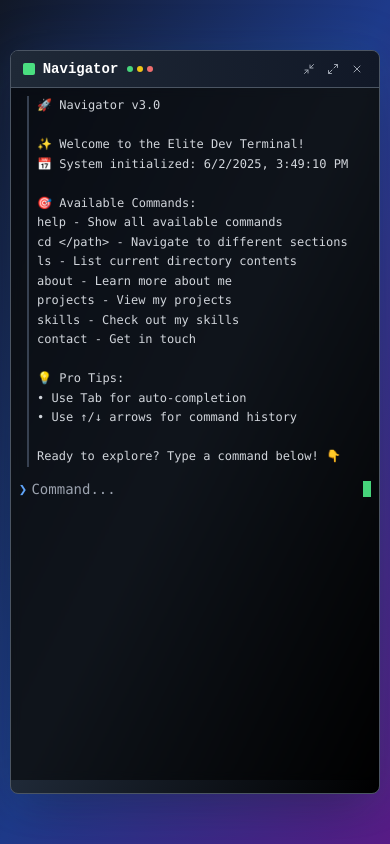
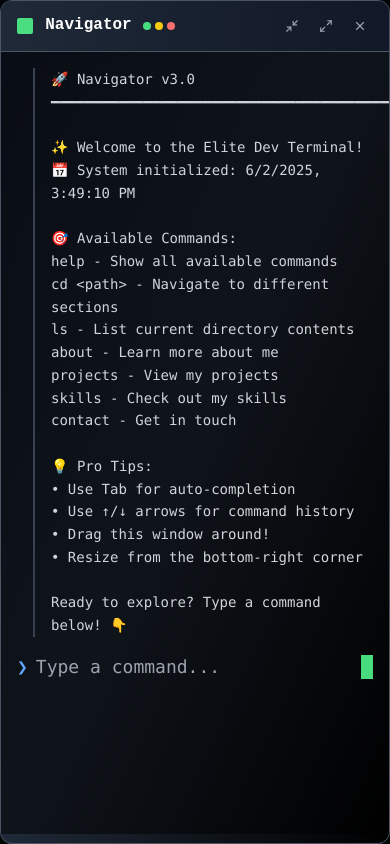
Before and after one commit to empty-7545/Elite_dev, a React (Vite) app: page /about in a window 390 px wide. Shown: the top 844 px of the page. Built offline with nearby package versions, Linux system fonts and the light colour scheme.

Commit message:
new_one_05

```diff
--- a/src/components/Terminal.tsx
+++ b/src/components/Terminal.tsx
@@ -29,11 +29,12 @@ const ModernTerminal: React.FC<TerminalProps> = ({ onCommand }) => {
   const [historyIndex, setHistoryIndex] = useState(-1);
   const [isMinimized, setIsMinimized] = useState(false);
   const [isMaximized, setIsMaximized] = useState(false);
-  const [position, setPosition] = useState<Position>({ x: 50, y: 50 });
+  const [position, setPosition] = useState<Position>({ x: 100, y: 100 });
   const [size, setSize] = useState({ width: 800, height: 500 });
-  const [screenSize, setScreenSize] = useState({ width: 0, height: 0 });
+  const [isMobile, setIsMobile] = useState(false);
   const [isDragging, setIsDragging] = useState(false);
   const [dragOffset, setDragOffset] = useState<Position>({ x: 0, y: 0 });
+  const [isResizing, setIsResizing] = useState(false);
   const [isVisible, setIsVisible] = useState(true);
   const [isAnimating, setIsAnimating] = useState(false);
 
@@ -41,57 +42,33 @@ const ModernTerminal: React.FC<TerminalProps> = ({ onCommand }) => {
   const terminalBodyRef = useRef<HTMLDivElement>(null);
   const inputRef = useRef<HTMLInputElement>(null);
 
-  // Get screen size and responsive breakpoints
+  // Check if mobile device
   useEffect(() => {
-    const updateScreenSize = () => {
-      const width = window.innerWidth;
-      const height = window.innerHeight;
-      setScreenSize({ width, height });
-
-      // Responsive size adjustments
-      if (width < 480) {
-        // Extra small screens (phones)
-        setSize({ width: width - 20, height: height - 100 });
-        setPosition({ x: 10, y: 50 });
-      } else if (width < 768) {
-        // Small screens (small tablets)
-        setSize({ width: width - 40, height: height - 120 });
-        setPosition({ x: 20, y: 60 });
-      } else if (width < 1024) {
-        // Medium screens (tablets)
-        setSize({ width: Math.min(700, width - 100), height: Math.min(500, height - 150) });
-        setPosition({ x: 50, y: 75 });
-      } else {
-        // Large screens (desktop)
-        setSize({ width: 800, height: 500 });
-        setPosition({ x: 100, y: 100 });
-      }
+    const checkMobile = () => {
+      setIsMobile(window.innerWidth < 768);
     };
 
-    updateScreenSize();
-    window.addEventListener('resize', updateScreenSize);
+    checkMobile();
+    window.addEventListener('resize', checkMobile);
 
-    return () => window.removeEventListener('resize', updateScreenSize);
+    return () => window.removeEventListener('resize', checkMobile);
   }, []);
 
-  // Check if mobile device
-  const isMobile = screenSize.width < 768;
-  const isTablet = screenSize.width >= 768 && screenSize.width < 1024;
-  const isExtraSmall = screenSize.width < 480;
-
-  // Welcome message with responsive styling
+  // Welcome message with modern styling
   useEffect(() => {
     const welcomeMessage: HistoryEntry = {
       command: '',
       result: {
         success: true,
-        output: `🚀 Navigator v3.0${isMobile ? '\n' : '\n━━━━━━━━━━━━━━━━━━━━━━━━━━━━━━━━━━━━━━━━━━━━━━━━━━━━━━━━━━━━━━━━━━━━━━━━━━━━━━━━━━\n'}
+        output: `🚀 Navigator v3.0
+━━━━━━━━━━━━━━━━━━━━━━━━━━━━━━━━━━━━━━━━━━━━━━━━━━━━━━━━━━━━━━━━━━━━━━━━━━━━━━━━━━
+
 ✨ Welcome to the Elite Dev Terminal!
 📅 System initialized: ${new Date().toLocaleString()}
 
 🎯 Available Commands:
   help        - Show all available commands
-  cd </path>   - Navigate to different sections
+  cd <path>   - Navigate to different sections
   ls          - List current directory contents
   about       - Learn more about me
   projects    - View my projects
@@ -100,7 +77,9 @@ const ModernTerminal: React.FC<TerminalProps> = ({ onCommand }) => {
 
 💡 Pro Tips:
   • Use Tab for auto-completion
-  • Use ↑/↓ arrows for command history${!isMobile ? '\n  • Drag this window around!\n  • Resize from the bottom-right corner' : ''}
+  • Use ↑/↓ arrows for command history
+  • Drag this window around!
+  • Resize from the bottom-right corner
 
 Ready to explore? Type a command below! 👇`,
       },
@@ -108,7 +87,7 @@ Ready to explore? Type a command below! 👇`,
     };
 
     setHistory([welcomeMessage]);
-  }, [isMobile]);
+  }, []);
 
   // Auto-scroll to bottom
   useEffect(() => {
@@ -117,9 +96,9 @@ Ready to explore? Type a command below! 👇`,
     }
   }, [history]);
 
-  // Handle dragging (disabled on mobile and tablet)
+  // Handle dragging (disabled on mobile)
   const handleMouseDown = (e: React.MouseEvent) => {
-    if (isMobile || isTablet) return;
+    if (isMobile) return;
     if (e.target === e.currentTarget || (e.target as HTMLElement).closest('.drag-handle')) {
       setIsDragging(true);
       setDragOffset({
@@ -130,13 +109,10 @@ Ready to explore? Type a command below! 👇`,
   };
 
   const handleMouseMove = (e: MouseEvent) => {
-    if (isDragging && !isMaximized && !isMobile && !isTablet) {
-      const newX = Math.max(0, Math.min(screenSize.width - size.width, e.clientX - dragOffset.x));
-      const newY = Math.max(0, Math.min(screenSize.height - size.height, e.clientY - dragOffset.y));
-
+    if (isDragging && !isMaximized) {
       setPosition({
-        x: newX,
-        y: newY,
+        x: e.clientX - dragOffset.x,
+        y: e.clientY - dragOffset.y,
       });
     }
   };
@@ -155,7 +131,7 @@ Ready to explore? Type a command below! 👇`,
       document.removeEventListener('mousemove', handleMouseMove);
       document.removeEventListener('mouseup', handleMouseUp);
     };
-  }, [isDragging, dragOffset, screenSize, size]);
+  }, [isDragging, dragOffset]);
 
   // Handle window controls
   const handleMinimize = () => {
@@ -185,7 +161,7 @@ Ready to explore? Type a command below! 👇`,
     }
   };
 
-  // Handle command execution
+  // Handle command execution - Auto-minimize on cd commands
   const handleSubmit = (e: React.FormEvent) => {
     e.preventDefault();
 
@@ -208,14 +184,16 @@ Ready to explore? Type a command below! 👇`,
     // Check if the command is a cd command and auto-minimize
     const trimmedInput = input.trim().toLowerCase();
     if (trimmedInput.startsWith('cd ') || trimmedInput === 'cd') {
+      // Add a small delay to show the command result before minimizing
       setTimeout(() => {
         handleMinimize();
-      }, 1000);
+      }, 1000); // 1 second delay to see the result
     }
 
     setInput('');
     setHistoryIndex(-1);
 
+    // Keep focus on input after command execution
     if (inputRef.current) {
       inputRef.current.focus();
     }
@@ -248,20 +226,20 @@ Ready to explore? Type a command below! 👇`,
     }
   };
 
-  // Render history entries with responsive styling
+  // Render history entries
   const renderHistoryEntries = () => {
     return history.map((entry, index) => (
-      <div key={index} className="mb-3 md:mb-4 animate-fade-in">
+      <div key={index} className="mb-4 animate-fade-in">
         {entry.command && (
-          <div className="flex items-center mb-1 md:mb-2 flex-wrap">
-            <span className="text-blue-400 font-mono font-bold text-sm md:text-base">❯</span>
-            <span className="ml-2 text-white font-mono text-sm md:text-base break-all">{entry.command}</span>
-            <span className="ml-auto text-gray-500 text-xs mt-1 md:mt-0 w-full md:w-auto">
+          <div className="flex items-center mb-2">
+            <span className="text-blue-400 font-mono font-bold">❯</span>
+            <span className="ml-2 text-white font-mono">{entry.command}</span>
+            <span className="ml-auto text-gray-500 text-xs">
               {entry.timestamp.toLocaleTimeString()}
             </span>
           </div>
         )}
-        <div className="text-gray-300 font-mono text-xs md:text-sm leading-relaxed whitespace-pre-line ml-2 md:ml-4 border-l-2 border-gray-700 pl-2 md:pl-4 break-words">
+        <div className="text-gray-300 font-mono text-sm leading-relaxed whitespace-pre-line ml-4 border-l-2 border-gray-700 pl-4">
           {entry.result.output}
         </div>
       </div>
@@ -270,40 +248,35 @@ Ready to explore? Type a command below! 👇`,
 
   if (!isVisible) return null;
 
-  // Minimized state with responsive positioning
+  // Minimized state
   if (isMinimized) {
     return (
       <div
-        className="fixed z-50 cursor-pointer bottom-4 right-4"
+        className={`fixed z-50 cursor-pointer ${
+          isMobile ? 'bottom-4 right-4' : 'bottom-4 left-4'
+        }`}
         onClick={handleRestore}
       >
-        <div className="bg-gradient-to-r from-gray-900 to-gray-800 border border-gray-600 rounded-lg px-3 md:px-4 py-2 shadow-lg hover:shadow-xl transition-all duration-300 hover:scale-105">
+        <div className="bg-gradient-to-r from-gray-900 to-gray-800 border border-gray-600 rounded-lg px-4 py-2 shadow-lg hover:shadow-xl transition-all duration-300 hover:scale-105">
           <div className="flex items-center space-x-2">
-            <div className="w-3 h-3 md:w-4 md:h-4 bg-green-400 rounded-sm"></div>
-            <span className="text-white text-xs md:text-sm font-medium">Terminal</span>
-            <div className="w-1.5 h-1.5 md:w-2 md:h-2 bg-green-400 rounded-full animate-pulse"></div>
+            <div className="w-4 h-4 bg-green-400 rounded-sm"></div>
+            <span className="text-white text-sm font-medium">Terminal</span>
+            <div className="w-2 h-2 bg-green-400 rounded-full animate-pulse"></div>
           </div>
         </div>
       </div>
     );
   }
 
-  // Responsive window styling
-  const getWindowStyle = () => {
-    if (isMobile || isTablet) {
-      return isMaximized
-        ? { top: 0, left: 0, width: '100vw', height: '100vh' }
-        : {
-            top: `${position.y}px`,
-            left: `${position.x}px`,
-            width: `${size.width}px`,
-            height: `${size.height}px`,
-            maxWidth: '100vw',
-            maxHeight: '100vh'
-          };
-    }
-
-    return isMaximized
+  const windowStyle = isMobile
+    ? {
+        top: '0px',
+        left: '0px',
+        width: '100vw',
+        height: '100vh',
+        position: 'fixed' as const
+      }
+    : isMaximized
       ? { top: 0, left: 0, width: '100vw', height: '100vh' }
       : {
           top: `${position.y}px`,
@@ -311,58 +284,55 @@ Ready to explore? Type a command below! 👇`,
           width: `${size.width}px`,
           height: `${size.height}px`
         };
-  };
 
   return (
     <div
       ref={terminalRef}
       className={`fixed z-50 transition-all duration-300 ${
         isAnimating ? 'animate-bounce' : ''
-      } ${isDragging ? 'cursor-grabbing' : (isMobile || isTablet ? '' : 'cursor-grab')}`}
-      style={getWindowStyle()}
+      } ${isDragging ? 'cursor-grabbing' : 'cursor-grab'}`}
+      style={windowStyle}
     >
       {/* Window Container */}
-      <div className="h-full bg-gradient-to-br from-gray-900 via-gray-800 to-black border border-gray-600 rounded-lg md:rounded-xl shadow-2xl overflow-hidden backdrop-blur-sm">
+      <div className="h-full bg-gradient-to-br from-gray-900 via-gray-800 to-black border border-gray-600 rounded-xl shadow-2xl overflow-hidden backdrop-blur-sm">
 
         {/* Title Bar */}
         <div
-          className={`drag-handle bg-gradient-to-r from-gray-800 to-gray-900 border-b border-gray-600 px-3 md:px-4 py-2 md:py-3 flex items-center justify-between ${
-            !isMobile && !isTablet ? 'cursor-move' : ''
-          }`}
+          className="drag-handle bg-gradient-to-r from-gray-800 to-gray-900 border-b border-gray-600 px-4 py-3 flex items-center justify-between cursor-move"
           onMouseDown={handleMouseDown}
         >
-          <div className="flex items-center space-x-2 md:space-x-3">
-            <div className="w-3 h-3 md:w-4 md:h-4 bg-green-400 rounded-sm"></div>
-            <span className="text-white font-semibold text-sm md:text-base">Navigator</span>
+          <div className="flex items-center space-x-3">
+            <div className="w-4 h-4 bg-green-400 rounded-sm"></div>
+            <span className="text-white font-semibold">Navigator</span>
             <div className="flex space-x-1">
-              <div className="w-1.5 h-1.5 md:w-2 md:h-2 bg-green-400 rounded-full animate-pulse"></div>
-              <div className="w-1.5 h-1.5 md:w-2 md:h-2 bg-yellow-400 rounded-full animate-pulse delay-100"></div>
-              <div className="w-1.5 h-1.5 md:w-2 md:h-2 bg-red-400 rounded-full animate-pulse delay-200"></div>
+              <div className="w-2 h-2 bg-green-400 rounded-full animate-pulse"></div>
+              <div className="w-2 h-2 bg-yellow-400 rounded-full animate-pulse delay-100"></div>
+              <div className="w-2 h-2 bg-red-400 rounded-full animate-pulse delay-200"></div>
             </div>
           </div>
 
           {/* Window Controls */}
-          <div className="flex items-center space-x-1 md:space-x-2">
+          <div className="flex items-center space-x-2">
             <button
               onClick={handleMinimize}
-              className="p-1 md:p-1.5 hover:bg-gray-700 rounded-md transition-colors group"
+              className="p-1.5 hover:bg-gray-700 rounded-md transition-colors group"
               title="Minimize"
             >
-              <Minimize2 size={isExtraSmall ? 12 : 14} className="text-gray-400 group-hover:text-yellow-400" />
+              <Minimize2 size={14} className="text-gray-400 group-hover:text-yellow-400" />
             </button>
             <button
               onClick={handleMaximize}
-              className="p-1 md:p-1.5 hover:bg-gray-700 rounded-md transition-colors group"
+              className="p-1.5 hover:bg-gray-700 rounded-md transition-colors group"
               title={isMaximized ? "Restore" : "Maximize"}
             >
-              <Maximize2 size={isExtraSmall ? 12 : 14} className="text-gray-400 group-hover:text-green-400" />
+              <Maximize2 size={14} className="text-gray-400 group-hover:text-green-400" />
             </button>
             <button
               onClick={handleClose}
-              className="p-1 md:p-1.5 hover:bg-red-600 rounded-md transition-colors group"
+              className="p-1.5 hover:bg-red-600 rounded-md transition-colors group"
               title="Close"
             >
-              <X size={isExtraSmall ? 12 : 14} className="text-gray-400 group-hover:text-white" />
+              <X size={14} className="text-gray-400 group-hover:text-white" />
             </button>
           </div>
         </div>
@@ -371,14 +341,14 @@ Ready to explore? Type a command below! 👇`,
         <div
           className="flex-1 overflow-auto bg-black/50 backdrop-blur-sm"
           ref={terminalBodyRef}
-          style={{ height: 'calc(100% - 50px)' }}
+          style={{ height: 'calc(100% - 60px)' }}
         >
-          <div className="p-2 md:p-4 space-y-1 md:space-y-2">
+          <div className="p-4 space-y-2">
             {renderHistoryEntries()}
 
             {/* Input Line */}
-            <div className="flex items-center space-x-1 md:space-x-2 mt-2 md:mt-4">
-              <span className="text-blue-400 font-mono font-bold text-sm md:text-lg">❯</span>
+            <div className="flex items-center space-x-2 mt-4">
+              <span className="text-blue-400 font-mono font-bold text-lg">❯</span>
               <input
                 ref={inputRef}
                 type="text"
@@ -390,19 +360,19 @@ Ready to explore? Type a command below! 👇`,
                     handleSubmit(e);
                   }
                 }}
-                className="flex-1 bg-transparent text-white font-mono text-sm md:text-lg outline-none border-none caret-green-400"
-                placeholder={isExtraSmall ? "Command..." : "Type a command..."}
+                className="flex-1 bg-transparent text-white font-mono text-lg outline-none border-none caret-green-400"
+                placeholder="Type a command..."
                 autoFocus
                 spellCheck="false"
                 autoComplete="off"
               />
-              <div className="w-2 h-4 md:w-3 md:h-6 bg-green-400 animate-pulse"></div>
+              <div className="w-3 h-6 bg-green-400 animate-pulse"></div>
             </div>
           </div>
         </div>
 
-        {/* Resize Handle - Only show on desktop */}
-        {!isMaximized && !isMobile && !isTablet && (
+        {/* Resize Handle */}
+        {!isMaximized && !isMobile && (
           <div
             className="absolute bottom-0 right-0 w-4 h-4 cursor-nw-resize"
             style={{
@@ -413,131 +383,9 @@ Ready to explore? Type a command below! 👇`,
       </div>
 
       {/* Glow Effect */}
-      <div className="absolute inset-0 bg-gradient-to-br from-blue-500/10 to-green-500/10 rounded-lg md:rounded-xl pointer-events-none -z-10 blur-xl"></div>
+      <div className="absolute inset-0 bg-gradient-to-br from-blue-500/10 to-green-500/10 rounded-xl pointer-events-none -z-10 blur-xl"></div>
     </div>
   );
 };
 
-// Demo component with sample command handler
-const TerminalDemo = () => {
-  const handleCommand = (command: string): CommandResult => {
-    const cmd = command.trim().toLowerCase();
-
-    switch (cmd) {
-      case 'help':
-        return {
-          success: true,
-          output: `Available commands:
-• help - Show this help message
-• about - Learn about me
-• projects - View my projects
-• skills - My technical skills
-• contact - Get in touch
-• clear - Clear terminal
-• date - Show current date
-• whoami - Current user info`
-        };
-
-      case 'about':
-        return {
-          success: true,
-          output: `👋 Hi! I'm a passionate developer who loves creating amazing digital experiences.
-
-🎯 What I do:
-• Full-stack web development
-• Mobile app development
-• UI/UX design
-• System architecture
-
-💡 I believe in writing clean, efficient code and creating user-friendly interfaces.`
-        };
-
-      case 'projects':
-        return {
-          success: true,
-          output: `🚀 My Recent Projects:
-
-1. 📱 Mobile Banking App
-   - React Native, Node.js, MongoDB
-   - Secure payment processing
-
-2. 🛒 E-commerce Platform
-   - Next.js, PostgreSQL, Stripe
-   - Real-time inventory management
-
-3. 🎮 Game Development Studio Site
-   - React, Three.js, WebGL
-   - Interactive 3D experiences`
-        };
-
-      case 'skills':
-        return {
-          success: true,
-          output: `💻 Technical Skills:
-
-Frontend:
-• JavaScript/TypeScript ⭐⭐⭐⭐⭐
-• React/Next.js ⭐⭐⭐⭐⭐
-• Vue.js ⭐⭐⭐⭐
-• CSS/Tailwind ⭐⭐⭐⭐⭐
-
-Backend:
-• Node.js/Express ⭐⭐⭐⭐⭐
-• Python/Django ⭐⭐⭐⭐
-• PostgreSQL/MongoDB ⭐⭐⭐⭐
-• AWS/Docker ⭐⭐⭐⭐`
-        };
-
-      case 'contact':
-        return {
-          success: true,
-          output: `📬 Let's Connect!
-
-📧 Email: developer@example.com
-🐙 GitHub: github.com/developer
-💼 LinkedIn: linkedin.com/in/developer
-🐦 Twitter: @developer
-🌐 Website: developer.dev
-
-Feel free to reach out for collaborations or just to say hi! 👋`
-        };
-
-      case 'clear':
-        return {
-          success: true,
-          output: '',
-          clear: true
-        };
-
-      case 'date':
-        return {
-          success: true,
-          output: `📅 ${new Date().toLocaleString()}`
-        };
-
-      case 'whoami':
-        return {
-          success: true,
-          output: `👤 guest@navigator:~$
-💻 System: Navigator Terminal v3.0
-🌍 Location: Web Browser
-🔑 Access Level: Guest`
-        };
-
-      default:
-        return {
-          success: false,
-          output: `Command not found: ${command}
-Type 'help' to see available commands.`
-        };
-    }
-  };
-
-  return (
-    <div className="min-h-screen bg-gradient-to-br from-gray-900 via-blue-900 to-purple-900">
-      <ModernTerminal onCommand={handleCommand} />
-    </div>
-  );
-};
-
-export default TerminalDemo;
+export default ModernTerminal;
--- a/src/pages/AboutPage.tsx
+++ b/src/pages/AboutPage.tsx
@@ -265,7 +265,7 @@ const GameifiedAboutPage: React.FC = () => {
   };
 
   return (
-    <div className="min-h-screen bg-gradient-to-br from-gray-900 via-purple-900 to-indigo-900 p-2 sm:p-4 lg:p-6 relative overflow-hidden">
+    <div className="min-h-screen  from-gray-900 via-purple-900 to-indigo-900 p-2 sm:p-4 lg:p-6 relative overflow-hidden">
       {/* Animated Background */}
       <div className="absolute inset-0 overflow-hidden">
         <div className="absolute top-1/4 left-1/4 w-48 h-48 sm:w-64 sm:h-64 lg:w-96 lg:h-96 bg-purple-500 rounded-full mix-blend-multiply filter blur-xl opacity-20 animate-pulse"></div>
--- a/src/pages/EducationPage.tsx
+++ b/src/pages/EducationPage.tsx
@@ -228,7 +228,7 @@ const EducationPage: React.FC = () => {
   };
 
   return (
-    <div className="min-h-screen bg-gradient-to-br from-gray-900 via-black to-gray-800 p-3 sm:p-6">
+    <div className="min-h-screen  from-gray-900 via-black to-gray-800 p-3 sm:p-6">
       <div className="max-w-6xl mx-auto">
 
         {/* Header with Player Stats */}
@@ -510,12 +510,12 @@ const EducationPage: React.FC = () => {
             "Knowledge is power, but applied knowledge is unstoppable."
           </p>
           <div className="flex flex-col sm:flex-row justify-center space-y-3 sm:space-y-0 sm:space-x-4 px-4">
-            <button
+            {/* <button
               onClick={handleNavigateToSkills}
               className="px-6 py-3 bg-gradient-to-r from-green-500 to-yellow-500 text-black font-semibold rounded-lg hover:from-green-400 hover:to-yellow-400 transition-all flex items-center justify-center text-sm sm:text-base"
             >
               View Skills <ChevronRight className="w-4 h-4 ml-2" />
-            </button>
+            </button> */}
           </div>
         </div>
       </div>
--- a/src/pages/ProjectsPage.tsx
+++ b/src/pages/ProjectsPage.tsx
@@ -271,7 +271,7 @@ const ProjectsPage: React.FC = () => {
   };
 
   return (
-    <div className="relative min-h-screen bg-gradient-to-br from-gray-900 via-gray-800 to-black overflow-hidden">
+    <div className="relative min-h-screen  from-gray-900 via-gray-800 to-black overflow-hidden">
       <canvas ref={canvasRef} className="absolute inset-0 pointer-events-none" />
 
       {/* Achievement Notification - Responsive */}
```
